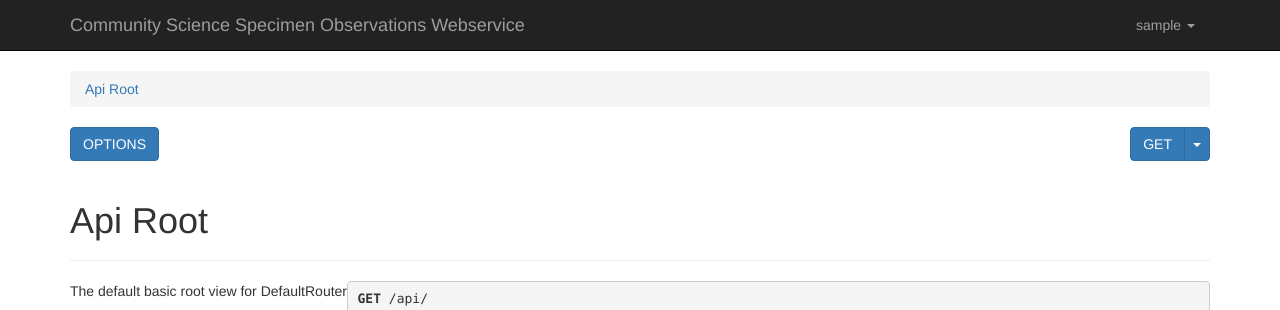
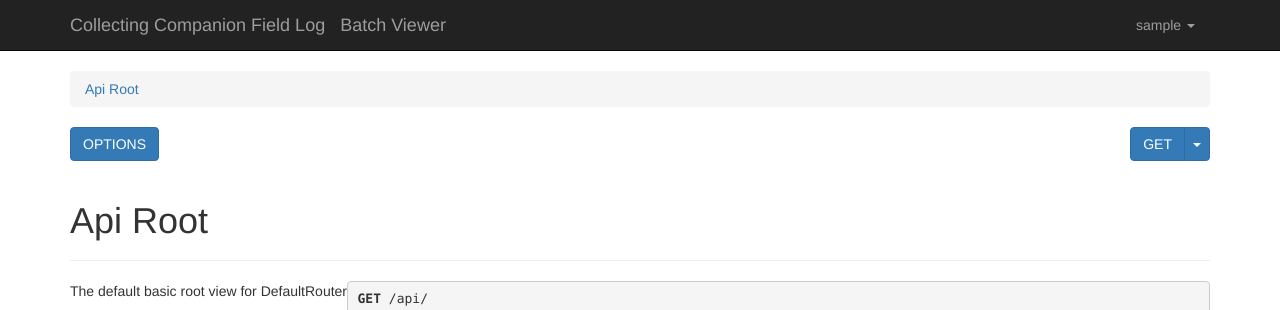
Before and after one commit to protodrone/cis4914-webservice, a Django app: page /api/ in a window 1280 px wide. Shown: the top 310 px of the page. Run offline with Django 3.2, Linux system fonts and the light colour scheme; the visitor is signed in with stand-in values (Sample User, id 1); some libraries are stand-ins or nearby versions.

Commit message:
default route and api nav-bar link to batches

```diff
--- a/app/api/templates/rest_framework/api.html
+++ b/app/api/templates/rest_framework/api.html
@@ -5,7 +5,9 @@
 {% endblock %}
 
 {% block branding %}
+{% load staticfiles %}
     <span>
-        <a class="navbar-brand" rel="nofollow" href="/api/">Community Science Specimen Observations Webservice</a>
+        <a class="navbar-brand" rel="nofollow" href="/">Collecting Companion Field Log</a>
+        <a class="navbar-brand" rel="nofollow" href="{% url 'batches' %}">Batch Viewer</a>
     </span>
 {% endblock %}
--- a/app/app/urls.py
+++ b/app/app/urls.py
@@ -20,6 +20,7 @@ from django.conf.urls import url, include
 from django.conf.urls.static import static
 
 urlpatterns = [
+    path('', include('batches.urls')),
     path('admin/', admin.site.urls),
     path('api/', include('api.urls')),
     path('batches/', include('batches.urls')),
```
